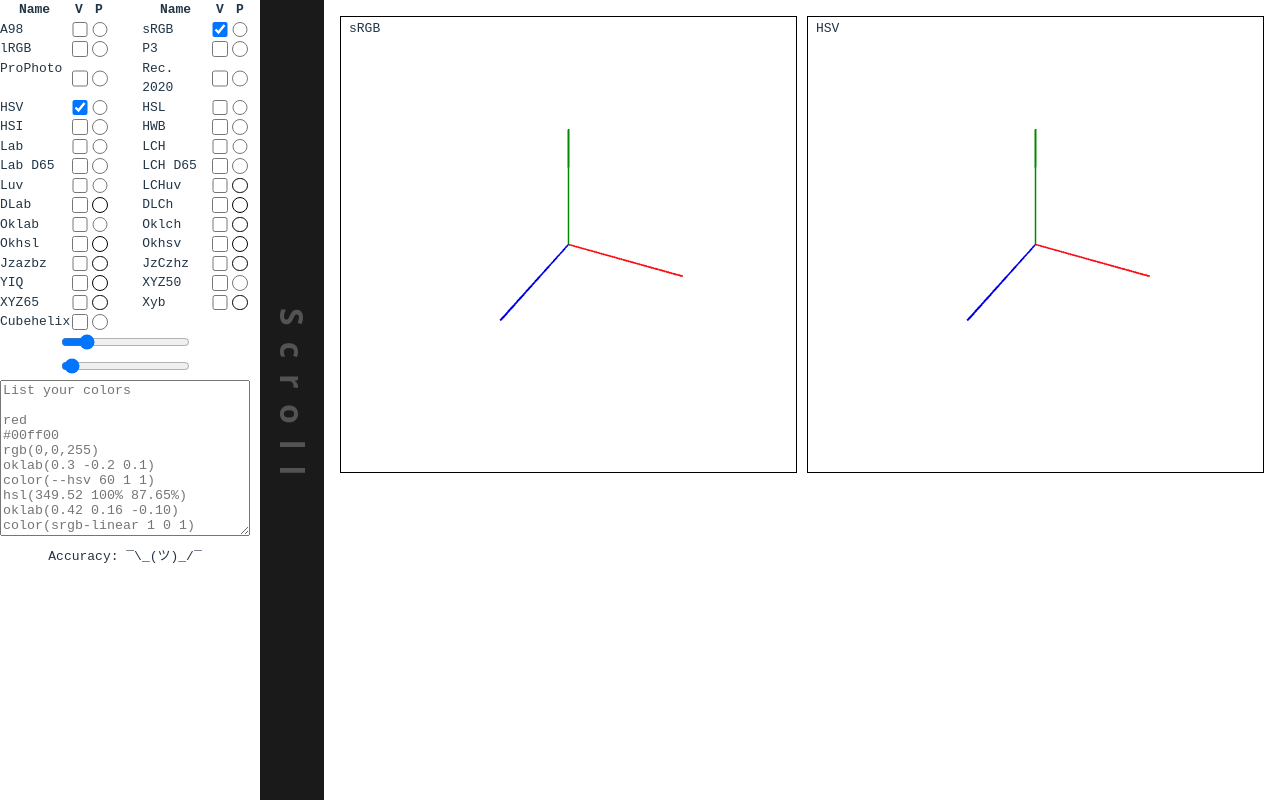
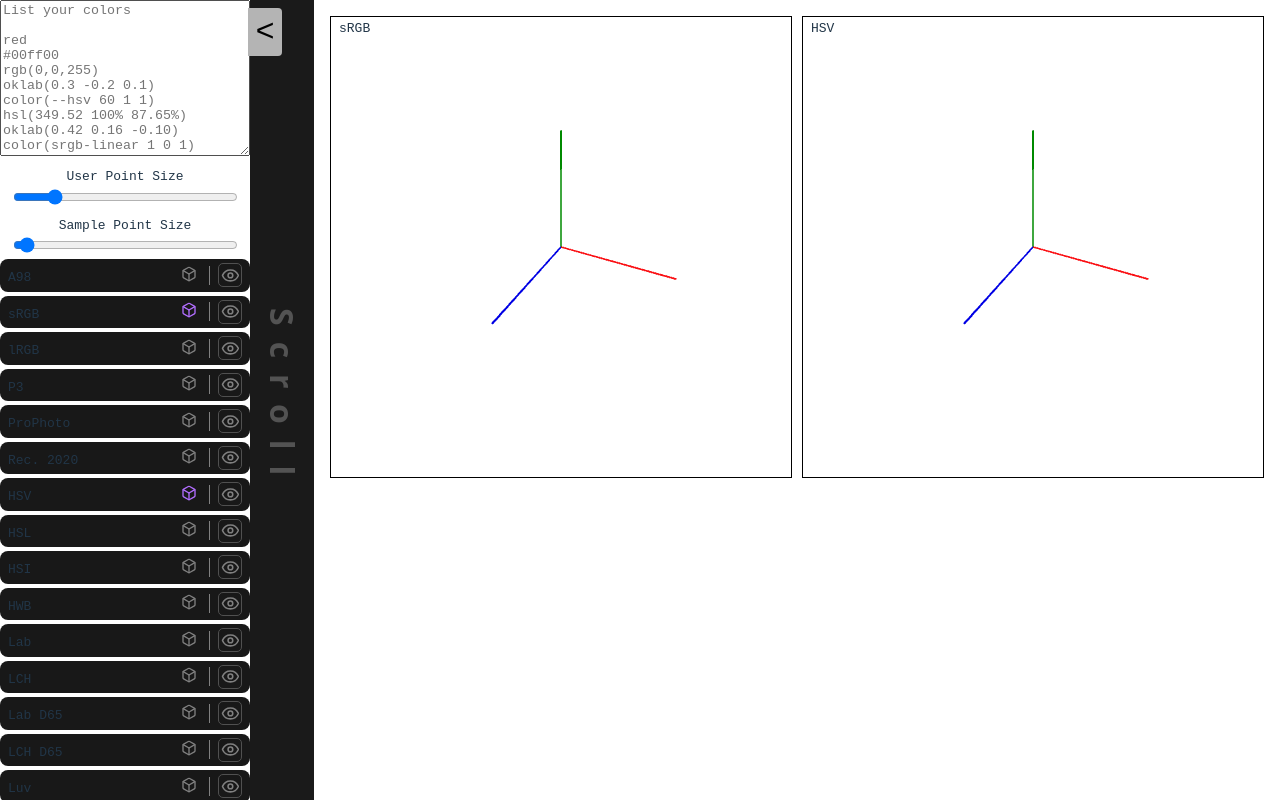
Before and after one commit to nlawler1737/color-space, a React (Vite) app: page / in a window 1280 px wide. Built offline with nearby package versions, Linux system fonts and the light colour scheme.

Commit message:
new sidebar layout

```diff
--- a/src/App.css
+++ b/src/App.css
@@ -2,19 +2,33 @@
   width: 100%;
   height: 100%;
   display: flex;
-  gap: 10px;
   margin: 0 auto;
   text-align: center;
 }
 
 #sidebar {
+  transition: 0.2s;
+  position: relative;
   width: 250px;
   min-width: 250px;
   height: 100%;
 }
 
-#sidebar textarea {
+#sidebar.closed {
+  width: 0px;
+  min-width: 0px;
+}
+
+#sidebar-content {
   width: 100%;
+  height: 100%;
+  scrollbar-width: thin;
+  overflow: auto;
+}
+
+#sidebar-content textarea {
+  width: 100%;
+  resize: vertical;
 }
 
 #content {
@@ -32,7 +46,7 @@
 
 #graph-container {
   display: grid;
-  grid-template-columns: repeat(auto-fit, minmax(400px, 1fr));
+  grid-template-columns: repeat(auto-fit, minmax(300px, 1fr));
   gap: 10px;
   padding: 1rem;
   gap: 10px;
@@ -45,13 +59,14 @@
   position: sticky;
   flex-shrink: 0;
   top: 0;
-  right: 0;
+  left: 0;
   width: 4rem;
   height: 100%;
   background-color: rgb(26, 26, 26);
   color: rgb(83, 83, 83);
   font-weight: 700;
   overflow: hidden;
+  z-index: 1;
 }
 
 #scroll-area > span {
@@ -67,7 +82,6 @@
 
 .color-space {
   position: relative;
-  min-width: 400px;
   aspect-ratio: 1;
   border: 1px solid black;
 }
@@ -91,3 +105,77 @@ input[name="color-space-preview"]:disabled {
   border: 1px solid black;
   border-radius: 9999px;
 }
+
+
+.color-space-input-container {
+  display: flex;
+  flex-direction: column;
+  gap: 0.25rem;
+}
+
+.color-space-item {
+  display: flex;
+  padding: 0.25rem 0.5rem;
+  align-items: center;
+  background-color: rgb(24, 24, 24);
+  border-radius: 0.5rem;
+}
+
+.color-space-item > span:nth-child(1) {
+  flex-grow: 1;
+  text-align: left;
+}
+
+.color-space-item > span:nth-child(2) {
+  display: flex;
+  align-items: center;
+  text-align: right;
+  height: 100%;
+}
+
+.select-button {
+  width: 1.5rem;
+  height: 1.5rem;
+  padding: 0.1rem;
+  border: 1px solid rgb(80, 80, 80);
+  background-color: transparent;
+  color: gray
+}
+.select-button.selected {
+  color: rgb(178, 110, 255);
+  border: 1px solid rgb(178, 110, 255);
+}
+.select-button:disabled {
+  color: rgb(34, 0, 0);
+}
+
+div.vr {
+  width: 1px;
+  height: 1.2rem;
+  margin: 0 0.5rem;
+  background: rgb(129, 129, 129);
+}
+
+.color-space-visible-button {
+  border: 1px solid transparent;
+}
+.color-space-visible-button.selected {
+  border: 1px solid transparent;
+}
+
+#sidebar-toggle {
+  border-radius: 0 0.25rem 0.25rem 0;
+  position: absolute;
+  z-index: 10;
+  top: 0.5rem;
+  right: -2rem;
+  height: 3rem;
+  width: 2rem;
+  display: flex;
+  align-items: center;
+  justify-content: center;
+  font-family: monospace;
+  font-size: 2rem;
+  user-select: none;
+  background-color: rgb(180, 180, 180);
+}
--- a/src/components/Sidebar.jsx
+++ b/src/components/Sidebar.jsx
@@ -9,8 +9,11 @@ import {
   setSamplesKey,
   toggleVisibleColorSpace,
 } from "../stores/graphSlice";
+import Eye from "./icons/Eye";
+import Cube from "./icons/Cube";
 
 export default function Sidebar() {
+  const [isOpen, setIsOpen] = useState(true);
   const userPointSize = useSelector((state) => state.graph.userPointSize);
   const samplePointSize = useSelector((state) => state.graph.samplePointSize);
   const samplesKey = useSelector((state) => state.graph.samplesKey);
@@ -23,43 +26,39 @@ export default function Sidebar() {
 
   const colorSpaceInputs = useMemo(() => {
     return Object.values(colorSpaces).map(({ mode, name, samples }) => (
-      <div
-        key={mode}
-        style={{
-          display: "grid",
-          gridTemplateColumns: "2fr 20px 20px",
-          textAlign: "left",
+      <div key={mode} className="color-space-item">
+        <span>
+          <code>{name}</code>
+        </span>
+        <span>
+          <button
+            className={`select-button color-space-visible-button ${
+              selectedColorSpaces.includes(mode) ? "selected" : ""
+            }`}
+            onClick={() => {
+              dispatch(toggleVisibleColorSpace(mode));
             }}
           >
-        <code>{name}</code>
-        <input
-          type="checkbox"
-          name="color-space-visible"
-          style={{ margin: 2 }}
-          checked={selectedColorSpaces.includes(mode)}
-          onChange={() => {
-            dispatch(toggleVisibleColorSpace(mode));
-          }}
-        />
-        {samples ? (
-          <input
-            type="radio"
-            name="color-space-preview"
+            <Cube />
+          </button>
+          <div className="vr"></div>
+          <button
+            className={`select-button preview-button ${
+              samplesKey === mode ? "selected" : ""
+            }`}
             disabled={samples == null}
-            checked={samplesKey === mode}
-            style={{ margin: 2 }}
-            onChange={() => {
-              dispatch(setSamplesKey(mode));
-            }}
+            onChange={() => {}}
             onClick={() => {
               if (samplesKey === mode) {
                 dispatch(setSamplesKey(null));
+              } else {
+                dispatch(setSamplesKey(mode));
               }
             }}
-          />
-        ) : (
-          <span className="radio-disabled"></span>
-        )}
+          >
+            <Eye width="full" height="full" />
+          </button>
+        </span>
       </div>
     ));
   }, [selectedColorSpaces, samplesKey, dispatch]);
@@ -94,68 +93,29 @@ export default function Sidebar() {
       .filter((a) => a != null);
   }
 
+  function handleSidebarToggle() {
+    setIsOpen(!isOpen);
+  }
+
   return (
-    <div id="sidebar">
-      <div
-        style={{
-          display: "grid",
-          gridTemplateColumns: "1fr 1fr",
-          textAlign: "left",
-          gap: "0px 2rem",
-        }}
-      >
-        <div
-          style={{
-            display: "grid",
-            gridTemplateColumns: "2fr 20px 20px",
-            textAlign: "center",
-          }}
-        >
-          <code
-            style={{ fontWeight: "bolder" }}
-            title="Name of the color space"
-          >
-            Name
-          </code>
-          <code style={{ fontWeight: "bolder" }} title="Visible">
-            V
-          </code>
-          <code style={{ fontWeight: "bolder" }} title="Preview">
-            P
-          </code>
-        </div>
-        <div
-          style={{
-            display: "grid",
-            gridTemplateColumns: "2fr 20px 20px",
-            textAlign: "center",
-          }}
-        >
-          <code
-            style={{ fontWeight: "bolder" }}
-            title="Name of the color space"
-          >
-            Name
-          </code>
-          <code style={{ fontWeight: "bolder" }} title="Visible">
-            V
-          </code>
-          <code style={{ fontWeight: "bolder" }} title="Preview">
-            P
-          </code>
-        </div>
-      </div>
-      <div
-        style={{
-          display: "grid",
-          gridTemplateColumns: "1fr 1fr",
-          textAlign: "left",
-          gap: "0px 2rem",
-        }}
-      >
-        {colorSpaceInputs}
-      </div>
+    <div id="sidebar" className={isOpen ? "" : "closed"}>
+      <button id="sidebar-toggle" onClick={() => handleSidebarToggle()}>
+        {isOpen ? "<" : ">"}
+      </button>
+      <div id="sidebar-content">
+        <textarea
+          placeholder={
+            "List your colors\n\nred\n#00ff00\nrgb(0,0,255)\noklab(0.3 -0.2 0.1)\ncolor(--hsv 60 1 1)\nhsl(349.52 100% 87.65%)\noklab(0.42 0.16 -0.10)\ncolor(srgb-linear 1 0 1)\nlab(53.59 0 0)\ncolor(xyz-d50 0.58 0.49 0.05)\nhwb(180 0% 0%)\ncolor(--hsi 120 1 0.17)\ncolor(prophoto-rgb 0.23 0.09 0.40)\ncolor(a98-rgb 0.96 0.84 0.2)"
+          }
+          value={colors}
+          rows={10}
+          onChange={handleColorsChange}
+          spellCheck="false"
+        ></textarea>
         <div>
+          <label htmlFor="user-point-size">
+            <code>User Point Size</code>
+          </label>
           <input
             type="range"
             step="0.0001"
@@ -163,7 +123,11 @@ export default function Sidebar() {
             max="0.3"
             value={userPointSize}
             onChange={(e) => dispatch(setUserPointSize(+e.target.value))}
+            style={{ width: "90%" }}
           ></input>
+          <label htmlFor="sample-point-size">
+            <code>Sample Point Size</code>
+          </label>
           <input
             type="range"
             step="0.0001"
@@ -171,22 +135,14 @@ export default function Sidebar() {
             max="0.3"
             value={samplePointSize}
             onChange={(e) => dispatch(setSamplePointSize(+e.target.value))}
+            style={{ width: "90%" }}
           ></input>
         </div>
-
-      <textarea
-        placeholder={
-          "List your colors\n\nred\n#00ff00\nrgb(0,0,255)\noklab(0.3 -0.2 0.1)\ncolor(--hsv 60 1 1)\nhsl(349.52 100% 87.65%)\noklab(0.42 0.16 -0.10)\ncolor(srgb-linear 1 0 1)\nlab(53.59 0 0)\ncolor(xyz-d50 0.58 0.49 0.05)\nhwb(180 0% 0%)\ncolor(--hsi 120 1 0.17)\ncolor(prophoto-rgb 0.23 0.09 0.40)\ncolor(a98-rgb 0.96 0.84 0.2)"
-        }
-        value={colors}
-        rows={10}
-        cols={20}
-        onChange={handleColorsChange}
-        spellCheck="false"
-      ></textarea>
+        <div className="color-space-input-container">{colorSpaceInputs}</div>
         <div>
           <code>Accuracy: ¯\_(ツ)_/¯</code>
         </div>
       </div>
+    </div>
   );
 }
--- /dev/null
+++ b/src/components/icons/Cube.jsx
@@ -0,0 +1,22 @@
+import React from "react";
+
+export default function Cube({width=16, height=16}) {
+  return (
+    <svg
+      xmlns="http://www.w3.org/2000/svg"
+      width={width}
+      height={height}
+      viewBox="0 0 24 24"
+      fill="none"
+      stroke="currentColor"
+      stroke-width="2"
+      stroke-linecap="round"
+      stroke-linejoin="round"
+      className="lucide lucide-box-icon lucide-box"
+    >
+      <path d="M21 8a2 2 0 0 0-1-1.73l-7-4a2 2 0 0 0-2 0l-7 4A2 2 0 0 0 3 8v8a2 2 0 0 0 1 1.73l7 4a2 2 0 0 0 2 0l7-4A2 2 0 0 0 21 16Z" />
+      <path d="m3.3 7 8.7 5 8.7-5" />
+      <path d="M12 22V12" />
+    </svg>
+  );
+}
--- /dev/null
+++ b/src/components/icons/Eye.jsx
@@ -0,0 +1,21 @@
+import React from "react";
+
+export default function Eye({width=16, height=16}) {
+  return (
+    <svg
+      xmlns="http://www.w3.org/2000/svg"
+      width={width}
+      height={height}
+      viewBox="0 0 24 24"
+      fill="none"
+      stroke="currentColor"
+      stroke-width="2"
+      stroke-linecap="round"
+      stroke-linejoin="round"
+      className="lucide lucide-eye-icon lucide-eye"
+    >
+      <path d="M2.062 12.348a1 1 0 0 1 0-.696 10.75 10.75 0 0 1 19.876 0 1 1 0 0 1 0 .696 10.75 10.75 0 0 1-19.876 0" />
+      <circle cx="12" cy="12" r="3" />
+    </svg>
+  );
+}
```
Lines whose indentation alone changed are shown as unchanged.
